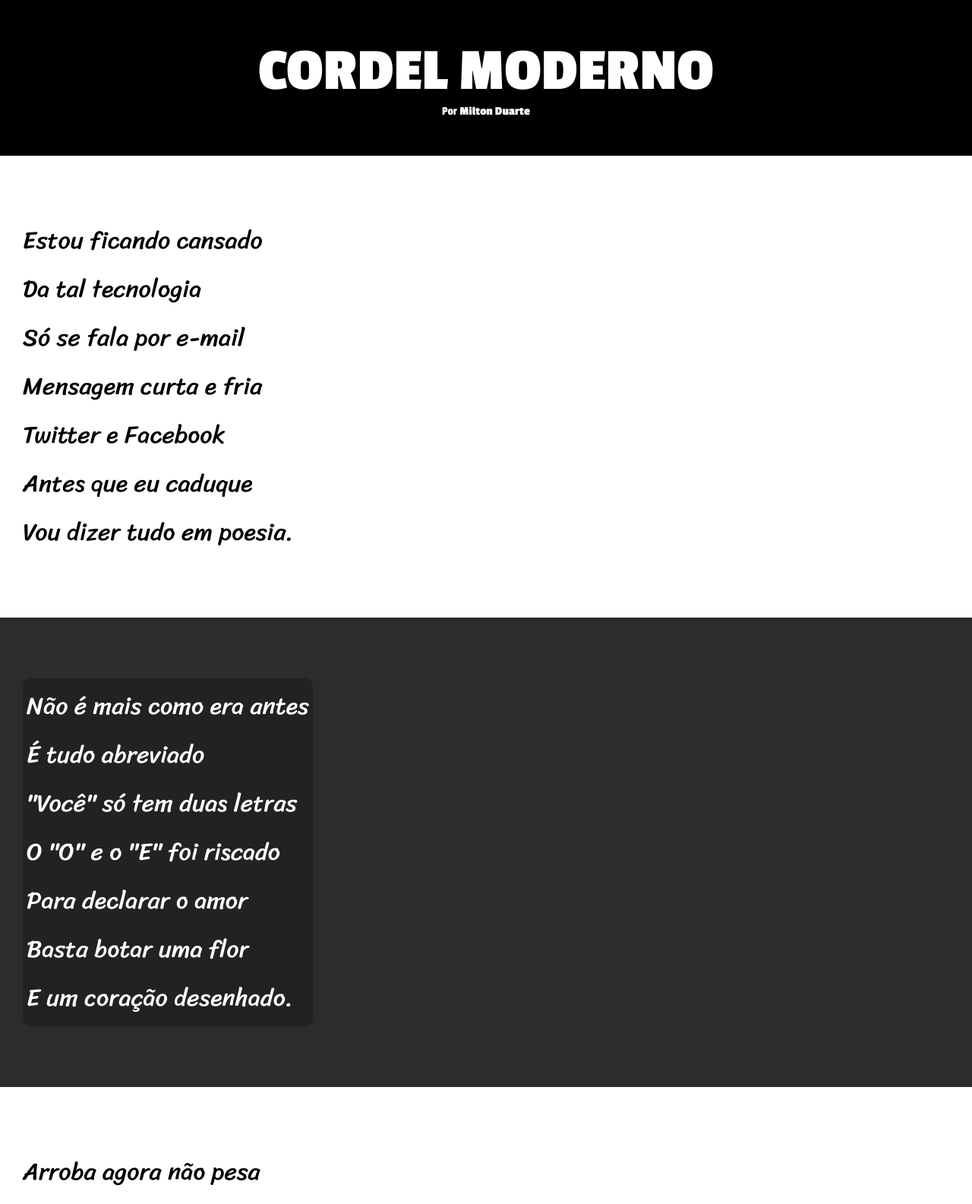
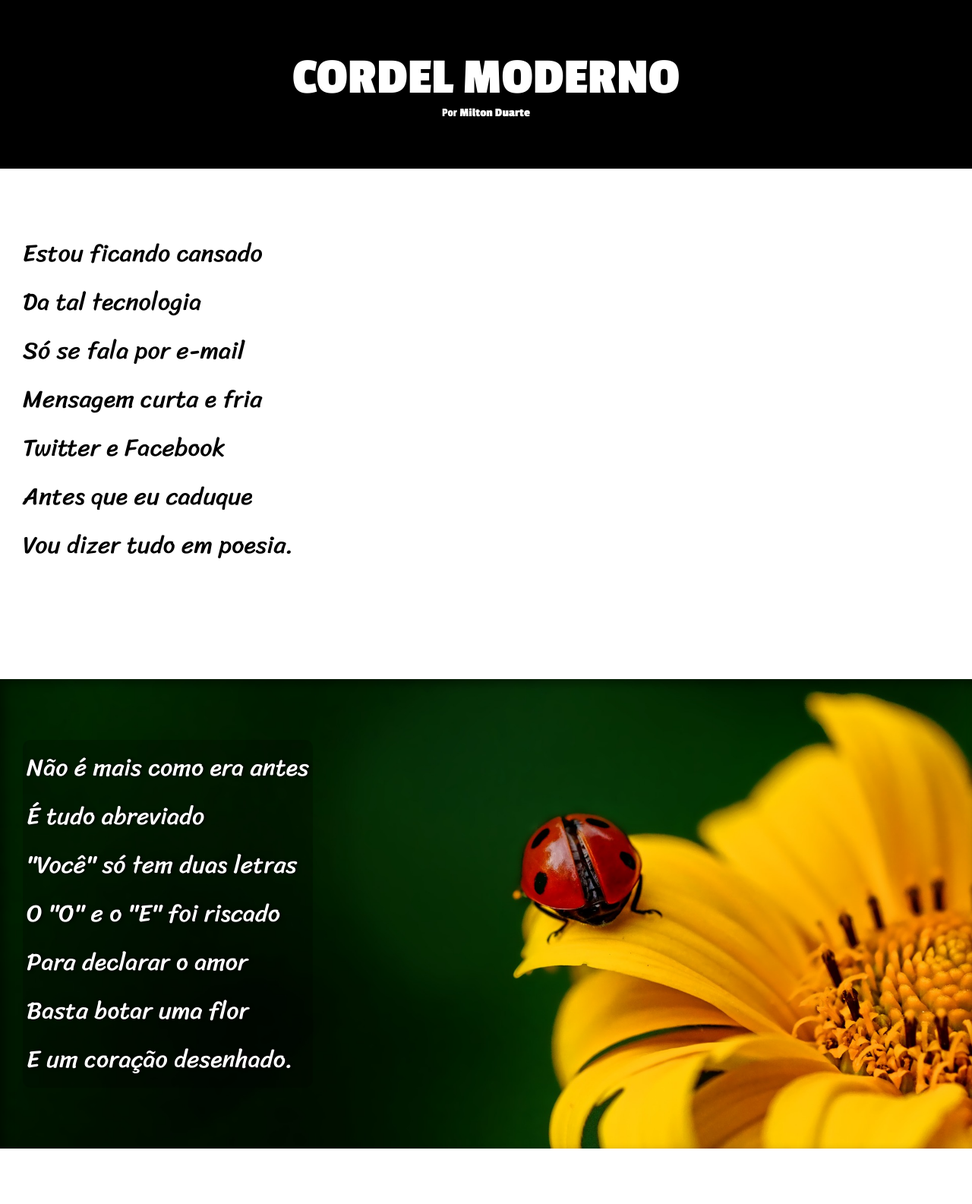
Before and after one commit to mariaclaraanacleto/HTML-CSS, a plain HTML site: page Exercicios/desafio008/index.html in a window 1280 px wide. Shown: the top 1585 px of the page at 76% size. Drawn offline with Linux system fonts and the light colour scheme.

Commit message:
finalizei desafio008

```diff
--- a/Exercicios/desafio008/estilo/style.css
+++ b/Exercicios/desafio008/estilo/style.css
@@ -29,12 +29,12 @@ header{
 header>h1{
     color: white;
     text-transform: uppercase;
-    padding-top: 50px;
-    font-size: 10vh;
+    padding-top: 65px;
+    font-size: 8.5vh;
 }
 header>p{
     color: white;
-    padding-bottom: 50px;
+    padding-bottom: 65px;
 }
 header a, footer a{
     color: white;
@@ -52,6 +52,9 @@ section{
     font-family: var(--fonte03);
     font-size: 4vh;
 }
+section > p{
+    padding-bottom: 2em;
+}
 section.normal{
     background-color: white;
     color: black;
@@ -59,14 +62,25 @@ section.normal{
 section.imagem{
     background-color: rgb(44, 44, 44);
     color: white;
+    background-size: cover;
+    box-shadow: inset 6px 6px 13px 0px rgba(0, 0, 0, 0.43);
+    background-attachment: fixed;
 }
 section.imagem > p{
     background-color: rgba(0, 0, 0, 0.234);
     display: inline-block;
     padding: 5px;
     border-radius: 10px;
+    text-shadow: 2px 0.2px 4px black;
 }
-
+section#img01{
+    background-image: url(../imagens/background001.jpg);
+    background-position: right center;
+}
+section#img02{
+    background-image: url(../imagens/background002.jpg);
+    background-position: center center;
+}
 footer{
     background-color: black;
     color: white;
--- a/Exercicios/desafio008/index.html
+++ b/Exercicios/desafio008/index.html
@@ -26,7 +26,7 @@
 
 
 
-    <section class="imagem">
+    <section class="imagem" id="img01">
         <p>
             Não é mais como era antes <br>
             É tudo abreviado <br>
@@ -64,7 +64,7 @@
 
 
 
-    <section class="imagem">
+    <section class="imagem" id="img02">
         <p>
             Tenho saudade das cartas <br>
             Escritas com a própria mão <br>
```
